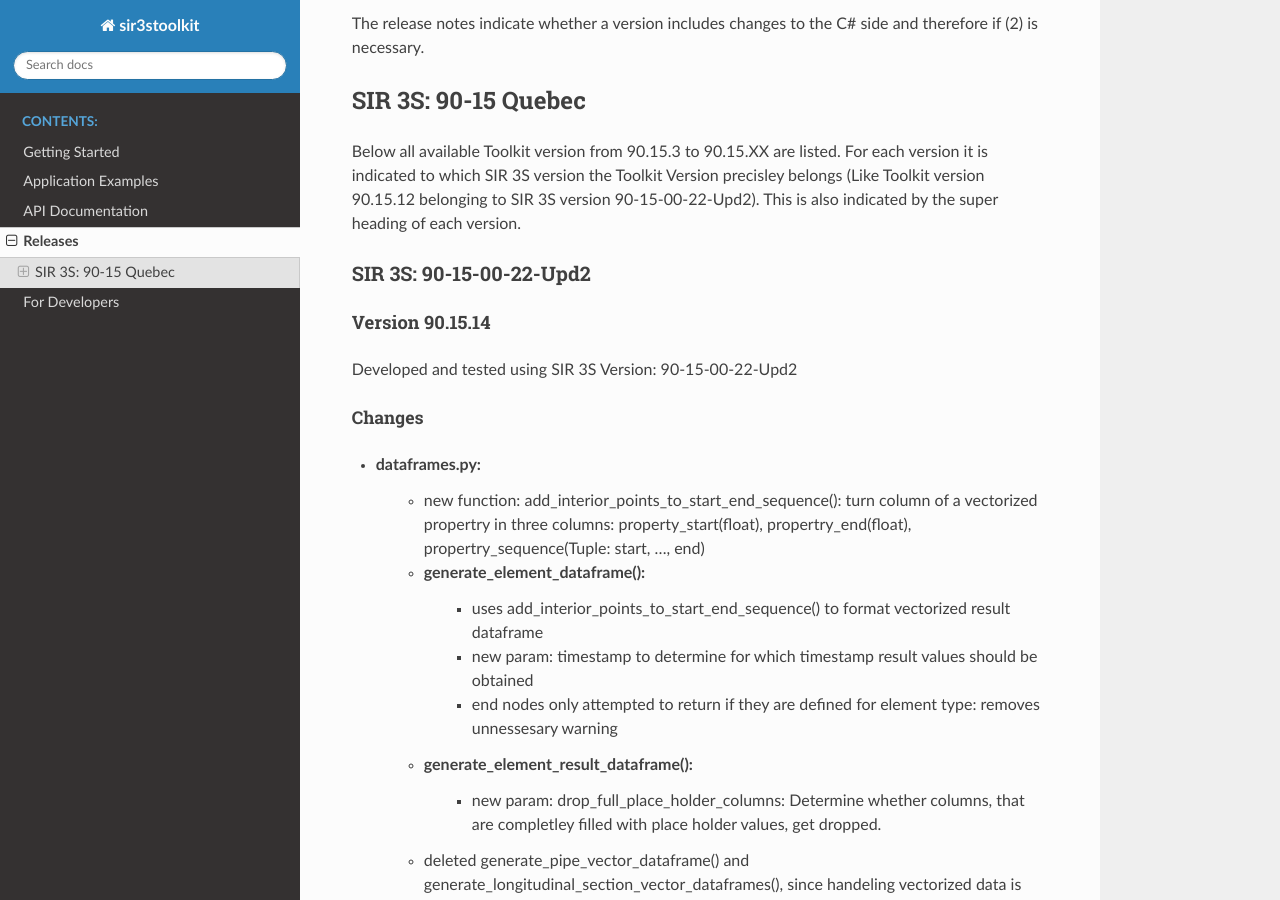
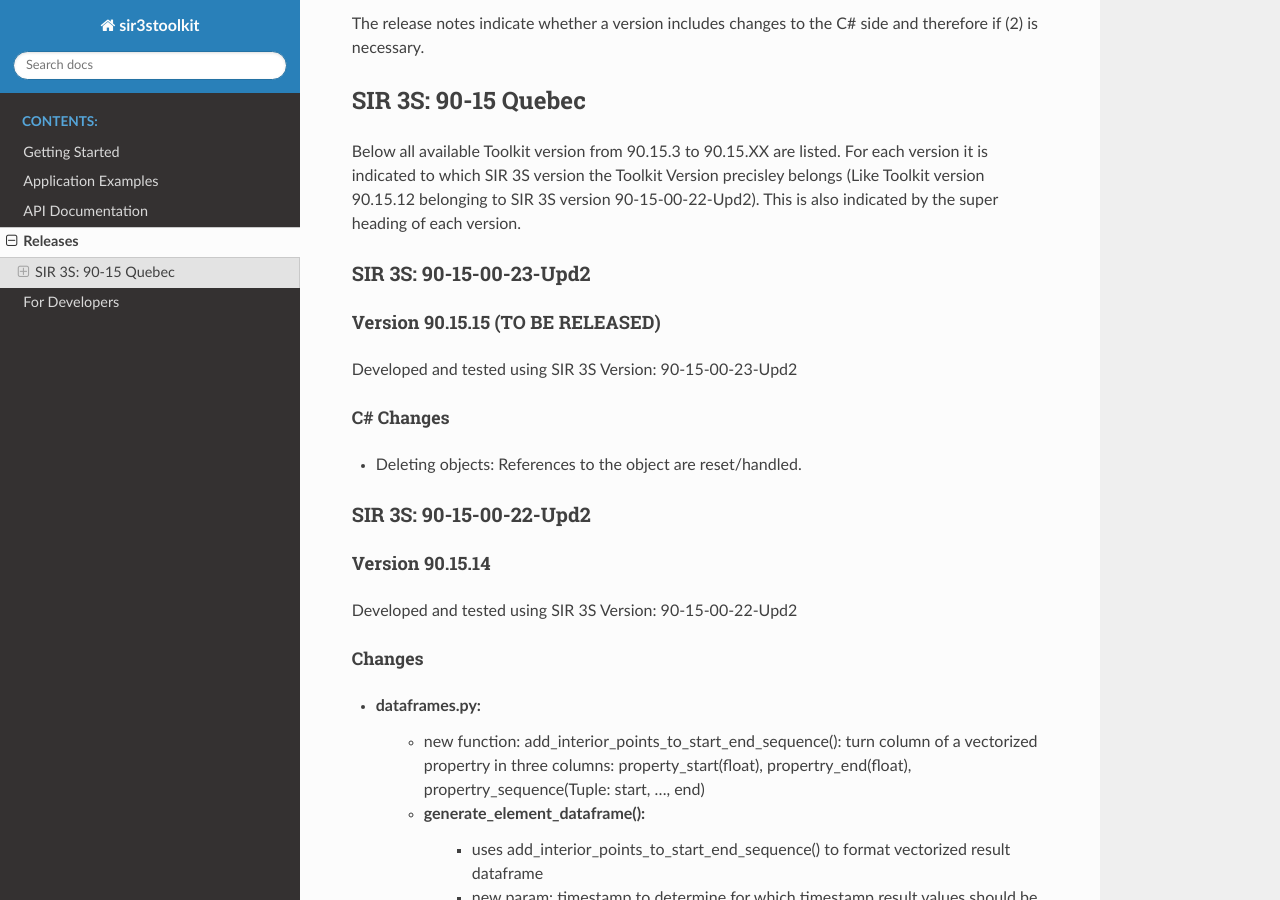
Before and after one commit to 3SConsult/sir3stoolkit, a Sphinx documentation site: the page built from docs/source/releases.rst, in a window 1280 px wide and 900 px high, scrolled down 559 px. Built offline with Sphinx 7.4.7 and the Read the Docs theme 3.1.0, drawn with Linux system fonts in a browser that asks for light colours; pages that are not in the unit, such as notebooks, are missing from menus.

Commit message:
Documentation: SIR 3S Version 90-15-00-23-Upd2

```diff
--- a/docs/source/releases.rst
+++ b/docs/source/releases.rst
@@ -25,6 +25,18 @@ SIR 3S: 90-15 Quebec
 --------------------
 
 Below all available Toolkit version from 90.15.3 to 90.15.XX are listed. For each version it is indicated to which SIR 3S version the Toolkit Version precisley belongs (Like Toolkit version 90.15.12 belonging to SIR 3S version 90-15-00-22-Upd2). This is also indicated by the super heading of each version.
+
+SIR 3S: 90-15-00-23-Upd2
+^^^^^^^^^^^^^^^^^^^^^^^^
+
+Version 90.15.15 (TO BE RELEASED)
+"""""""""""""""""""""""""""""""""
+
+Developed and tested using SIR 3S Version: 90-15-00-23-Upd2
+
+C# Changes
+~~~~~~~~~~
+- Deleting objects: References to the object are reset/handled.
 
 SIR 3S: 90-15-00-22-Upd2
 ^^^^^^^^^^^^^^^^^^^^^^^^
```
Also changed, not shown: docs/source/tutorials/SIR3S_Model_Mantle/Tutorial050_Assets/ToolkitTutorial050.ipynb, docs/source/tutorials/SIR3S_Model_Mantle/Tutorial052_Assets/ToolkitTutorial052.ipynb, docs/source/tutorials/SIR3S_Model_Mantle/Tutorial053_Assets/ToolkitTutorial053.ipynb, docs/source/tutorials/SIR3S_Model_Mantle/Tutorial054_Assets/ToolkitTutorial054.ipynb, docs/source/tutorials/SIR3S_Model_Mantle/Tutorial061_Assets/ToolkitTutorial061.ipynb, docs/source/tutorials/SIR3S_Model_Mantle/Tutorial062_Assets/ToolkitTutorial062.ipynb, docs/source/tutorials/SIR3S_Model_Mantle/Tutorial071_Assets/ToolkitTutorial071.ipynb, docs/source/tutorials/SIR3S_Model_Mantle/Tutorial073_Assets/ToolkitTutorial073.ipynb, docs/source/tutorials/SIR3S_Model_Mantle/Tutorial081_Assets/ToolkitTutorial081.ipynb, 1 other file.
